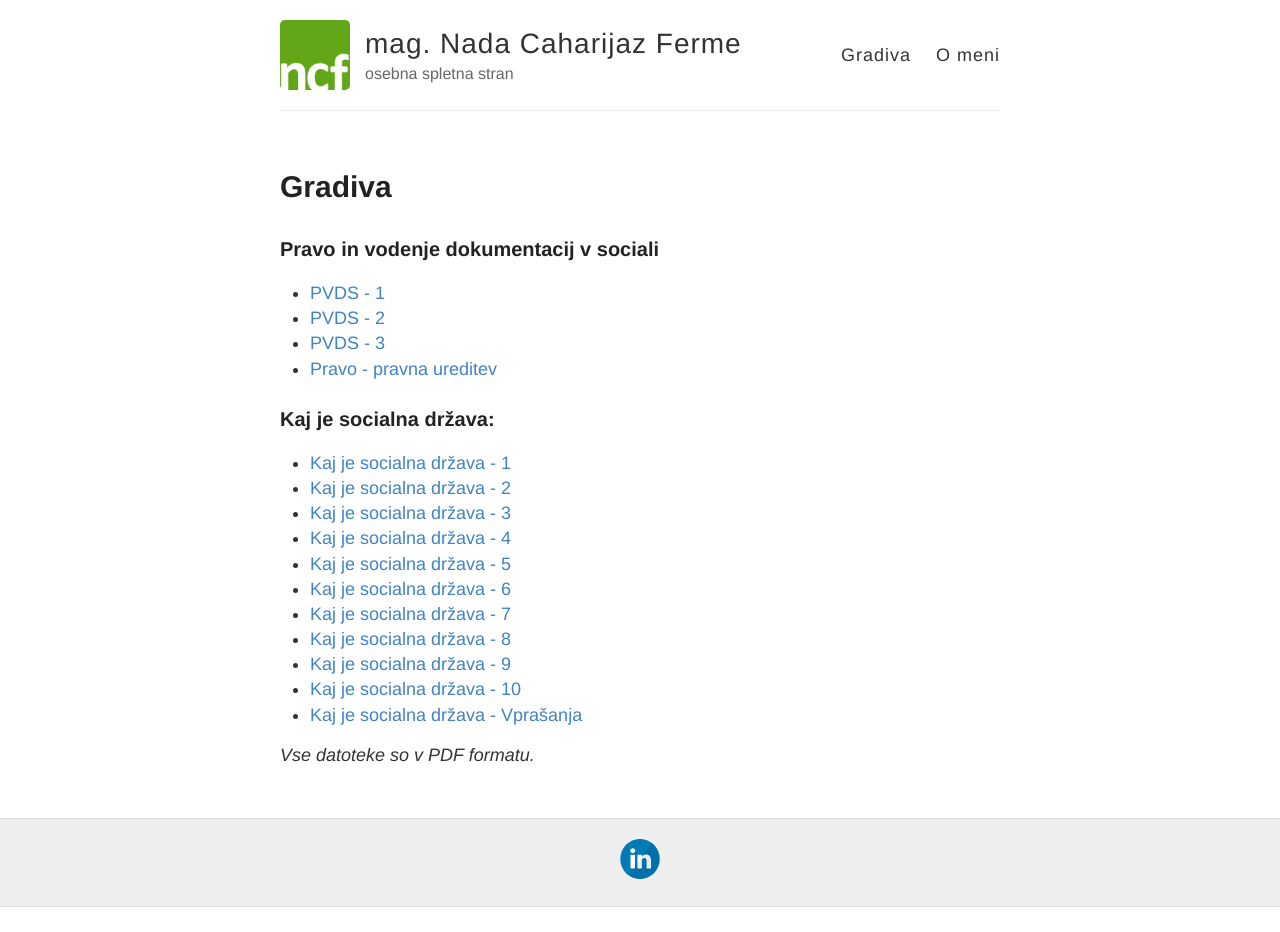
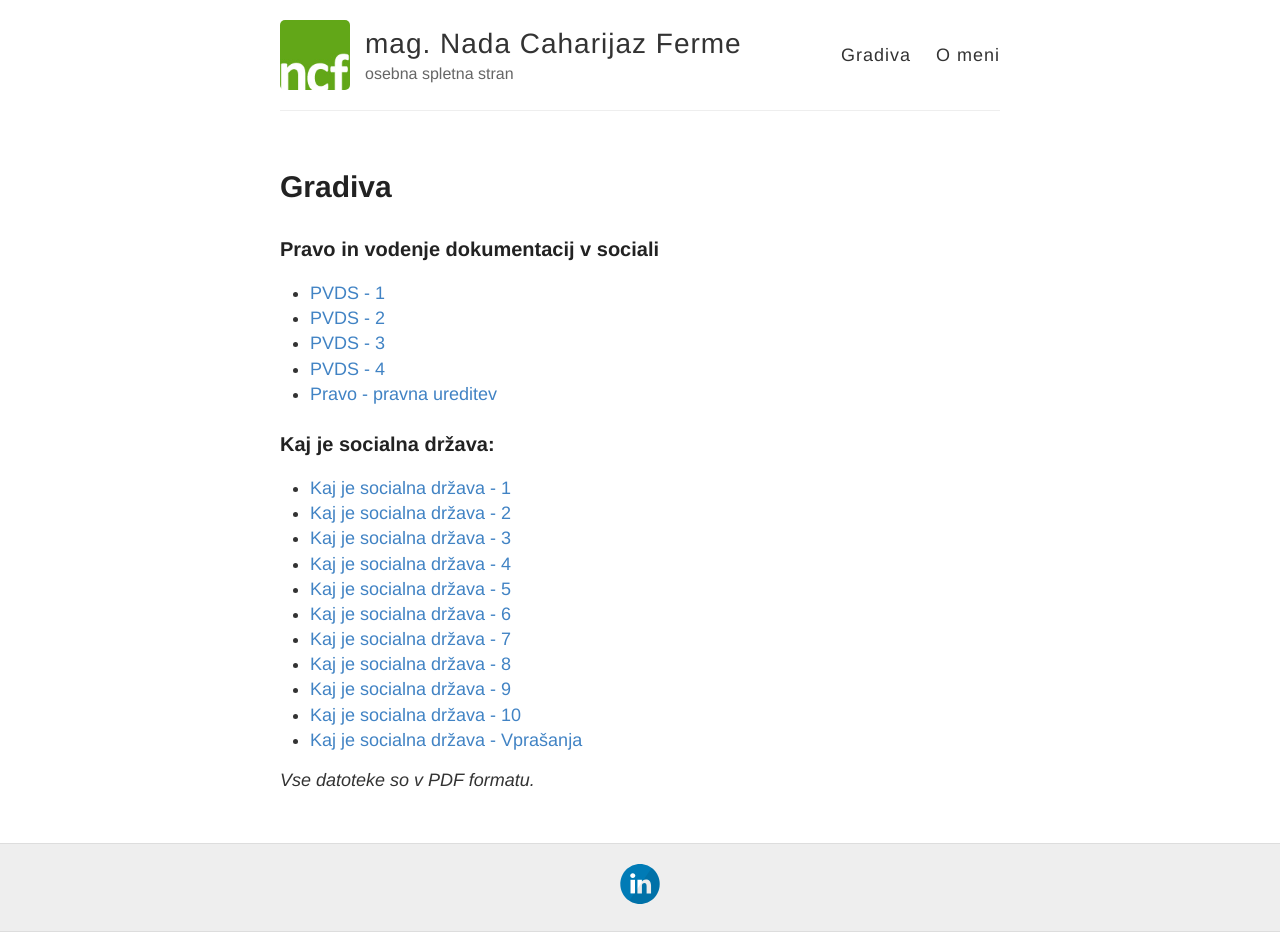
Before and after one commit to th0r88/nadafermesi, a Jekyll site: the page built from gradiva.md, in a window 1280 px wide. Built offline with Jekyll 4.4.1, drawn with Linux system fonts in a browser that asks for light colours; before the commit the page ends 907 px from its top, so only the background shows below that.

Commit message:
Update gradiva.md

```diff
--- a/gradiva.md
+++ b/gradiva.md
@@ -9,6 +9,7 @@ permalink: /gradiva/
 - [PVDS - 1](/uploads/PVDS_01.pdf)
 - [PVDS - 2](/uploads/PVDS_02.pdf)
 - [PVDS - 3](/uploads/PVDS_03.pdf)
+- [PVDS - 4](/uploads/PVDS_04.pdf)
 - [Pravo - pravna ureditev](/uploads/Pravo_pravna_ureditev.pdf)
 
 
```
